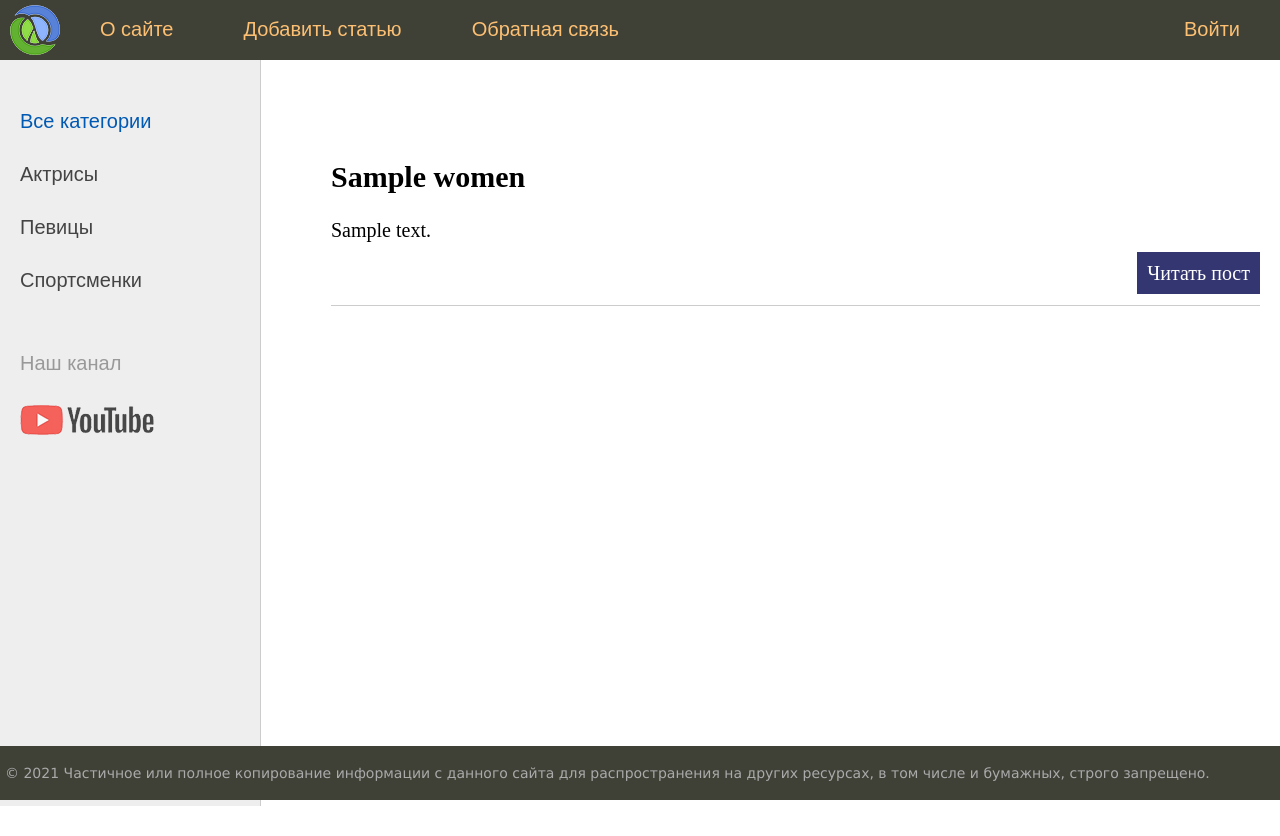
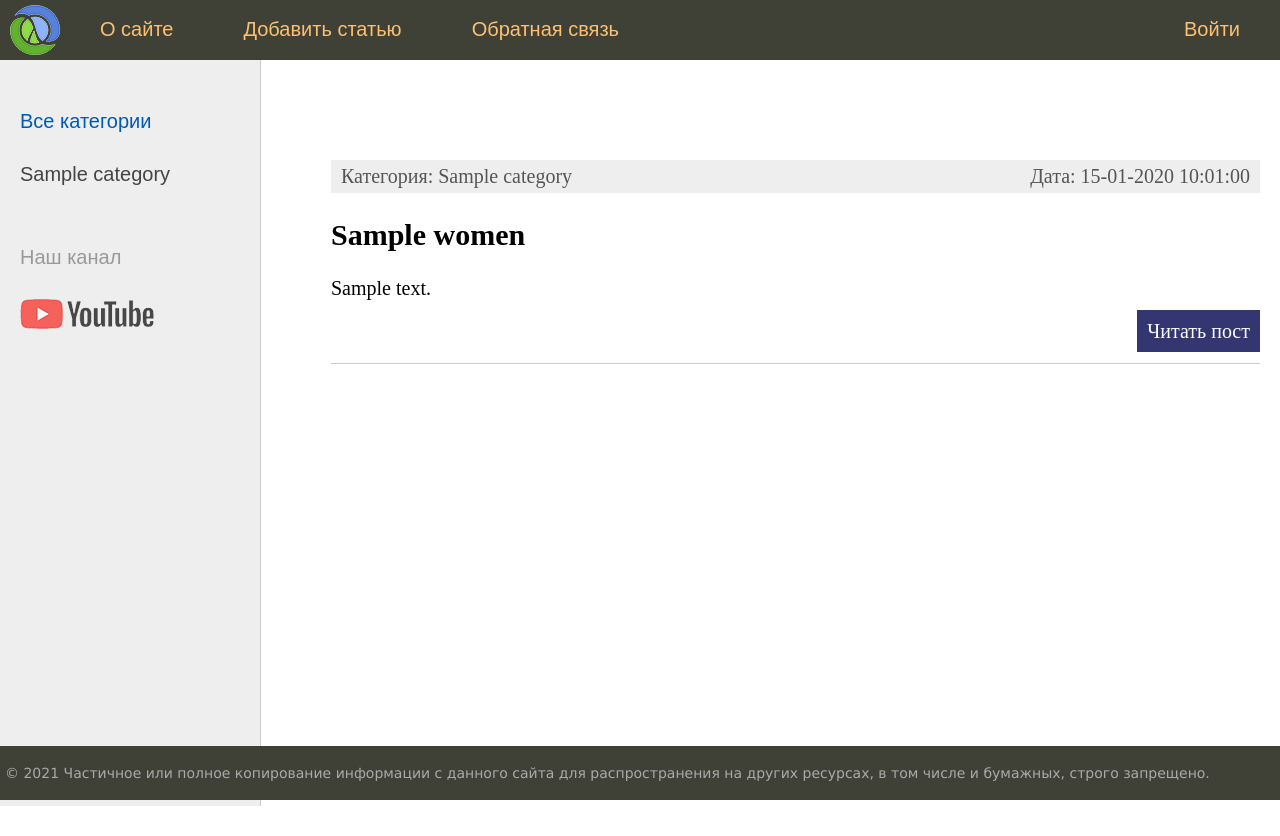
Before and after one commit to Temni23/selfdue, a Django app: page / in a window 1280 px wide. Run offline with Django 3.2, Linux system fonts and the light colour scheme; tables that the repository leaves empty hold one stand-in row (values such as "Sample post").

Commit message:
lesson number 9

```diff
--- a/coolsite/women/models.py
+++ b/coolsite/women/models.py
@@ -4,6 +4,12 @@ from django.urls import reverse
 
 class Category(models.Model):
     name = models.CharField(max_length=100, db_index=True)
+
+    def __str__(self):
+        return self.name
+
+    def get_absolute_url(self):
+        return reverse('women:category', kwargs={'cat_id': self.pk})
 
 
 class Women(models.Model):
--- a/coolsite/women/templates/women/base.html
+++ b/coolsite/women/templates/women/base.html
@@ -2,31 +2,25 @@
 <!DOCTYPE html>
 <html>
 <head>
-    <title>{{ title }}</title>
-    <link type="text/css" href="{% static 'women/css/styles.css' %}"
-          rel="stylesheet"/>
+	<title>{{title}}</title>
+	<link type="text/css" href="{% static 'women/css/styles.css' %}" rel="stylesheet" />
 	<meta http-equiv="Content-Type" content="text/html; charset=utf-8">
-    <link rel="shortcut icon" href="{% static 'women/images/main.ico' %}"
-          type="image/x-icon"/>
+	<link rel="shortcut icon" href="{% static 'women/images/main.ico' %}" type="image/x-icon"/>
 	<meta name="viewport" content="width=device-width, initial-scale=1.0">
 </head>
 <body>
 <table class="table-page" border=0 cellpadding="0" cellspacing="0">
-    <tr>
-        <td valign=top>
+<tr><td valign=top>
 {% block mainmenu %}
 		<div class="header">
 			<ul id="mainmenu" class="mainmenu">
-                        <li class="logo"><a href="{% url 'women:home' %}">
-                            <div class="logo"></div>
-                        </a></li>
+			<li class="logo"><a href="{% url 'women:home' %}"><div
+                    class="logo"></div></a></li>
 {% for m in menu %}
 	{% if not forloop.last %}
-                                <li><a href="{% url m.url_name %}">
-                                    {{ m.title }}</a></li>
+			<li><a href="{% url m.url_name %}">{{m.title}}</a></li>
 	{% else %}
-                                <li class="last"><a href="{% url m.url_name %}">{{ m.title }}</a>
-                                </li>
+			<li class="last"><a href="{% url m.url_name %}">{{m.title}}</a></li>
 	{% endif %}
 {% endfor %}
 			</ul>
@@ -35,21 +29,28 @@
 {% endblock mainmenu %}
 
 
-            <table class="table-content" border=0 cellpadding="0"
-                   cellspacing="0">
+<table class="table-content" border=0 cellpadding="0" cellspacing="0">
 <tr>
 <!-- Sidebar слева -->
 	<td valign="top" class="left-chapters">
 	<ul id="leftchapters">
+{% if cat_selected == 0 %}
 		<li class="selected">Все категории</li>
-                            <li><a href="#">Актрисы</a></li>
-                            <li><a href="#">Певицы</a></li>
-                            <li><a href="#">Спортсменки</a></li>
+{% else %}
+		<li><a href="{% url 'women:home' %}">Все категории</a></li>
+{% endif %}
+
+{% for c in cats %}
+	{% if c.pk == cat_selected %}
+		<li class="selected">{{c.name}}</li>
+	{% else %}
+		<li><a href="{{ c.get_absolute_url }}">{{c.name}}</a></li>
+	{% endif %}
+{% endfor %}
+
 		<li class="share">
 		<p>Наш канал</p>
-                                <a class="share-yt"
-                                   href="https://www.youtube.com/channel/UClJzWfGWuGJL2t-3dYKcHTA/playlists"
-                                   target="_blank" rel="nofollow"></a>
+		<a class="share-yt" href="https://www.youtube.com/channel/UClJzWfGWuGJL2t-3dYKcHTA/playlists" target="_blank" rel="nofollow"></a>
 		</li>
 	</ul>
 </td>
@@ -66,22 +67,14 @@
 	</div>
 <!-- Конец блока контента -->
 
-                    </td>
-                </tr>
-            </table>
-        </td>
-    </tr>
+</td></tr></table>
+</td></tr>
 <!-- Footer -->
-    <tr>
-        <td valign=top>
+<tr><td valign=top>
 	<div id="footer">
-                <p>&copy; 2021 Частичное или полное копирование информации с
-                    данного сайта для распространения на других ресурсах, в том
-                    числе и бумажных, строго запрещено.</p>
+		<p>&copy; 2021 Частичное или полное копирование информации с данного сайта для распространения на других ресурсах, в том числе и бумажных, строго запрещено.</p>
 	</div>
-        </td>
-    </tr>
-</table>
+</td></tr></table>
 <!-- Конец footer'а и страницы -->
 </body>
 </html>
--- a/coolsite/women/templates/women/index.html
+++ b/coolsite/women/templates/women/index.html
@@ -3,7 +3,11 @@
 {% block content %}
 <ul class="list-articles">
 	{% for p in posts %}
-			<li><h2>{{p.title}}</h2>
+	<li><div class="article-panel">
+<p class="first">Категория: {{p.cat}}</p>
+<p class="last">Дата: {{p.time_update|date:"d-m-Y H:m:s"}}</p>
+	</div>
+			<h2>{{p.title}}</h2>
 	{% autoescape on %}
 	{{p.content|linebreaks|truncatewords:50}}
 	{% endautoescape %}
--- a/coolsite/women/urls.py
+++ b/coolsite/women/urls.py
@@ -10,7 +10,7 @@ urlpatterns = [
     path('addpage/', addpage, name='add_page'),
     path('contact/', contact, name='contact'),
     path('login/', login, name='login'),
-    path('cats/<slug:slug>/', categories),
+    path('cats/<int:cat_id>/', show_category, name='category'),
     re_path(r'^archive/(?P<year>[0-9]{4})/', archive),
     path('post/<int:post_id>/', show_post, name='post'),
 
--- a/coolsite/women/views.py
+++ b/coolsite/women/views.py
@@ -1,5 +1,5 @@
-from django.http import HttpResponse, HttpResponseNotFound
-from django.shortcuts import redirect, render
+from django.http import HttpResponse, HttpResponseNotFound, Http404
+from django.shortcuts import redirect, render, get_object_or_404
 
 from .models import *
 
@@ -14,20 +14,36 @@ menu = [
 def index(request):
     posts = Women.objects.all()
     template = 'women/index.html'
+    cats = Category.objects.all()
     context = {'title': 'Главная страница',
                'menu': menu,
-               'posts': posts}
+               'cats': cats,
+               'posts': posts,
+               'cat_selected': 0,}
     return render(request, template, context)
 
 
 def show_post(request, post_id):
-    post = Women.objects.get(id=post_id)
+    post = get_object_or_404(Category,id=post_id)
     template = 'women/post.html'
     context = {'title': 'Главная страница',
                'menu': menu,
                'post': post}
     return render(request, template, context)
 
+
+def show_category(request, cat_id):
+    posts = Women.objects.filter(cat_id=cat_id)
+    template = 'women/index.html'
+    cats = Category.objects.all()
+    if len(posts) == 0:
+        raise Http404()
+    context = {'title': 'Главная страница',
+               'menu': menu,
+               'cats': cats,
+               'posts': posts,
+               'cat_selected': cat_id}
+    return render(request, template, context)
 
 def about(request):
     template = 'women/about.html'
```
Lines whose indentation alone changed are shown as unchanged.
